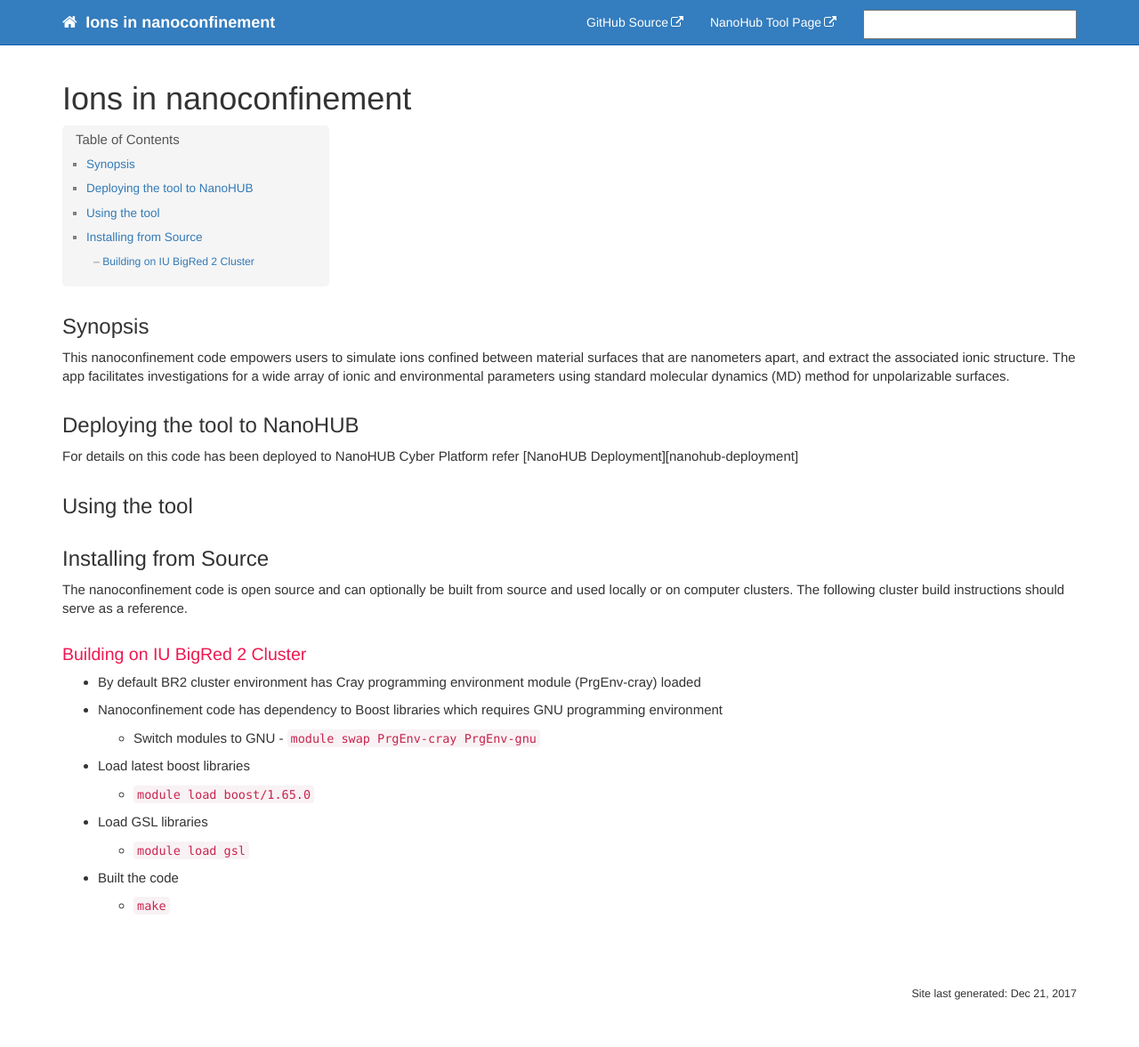
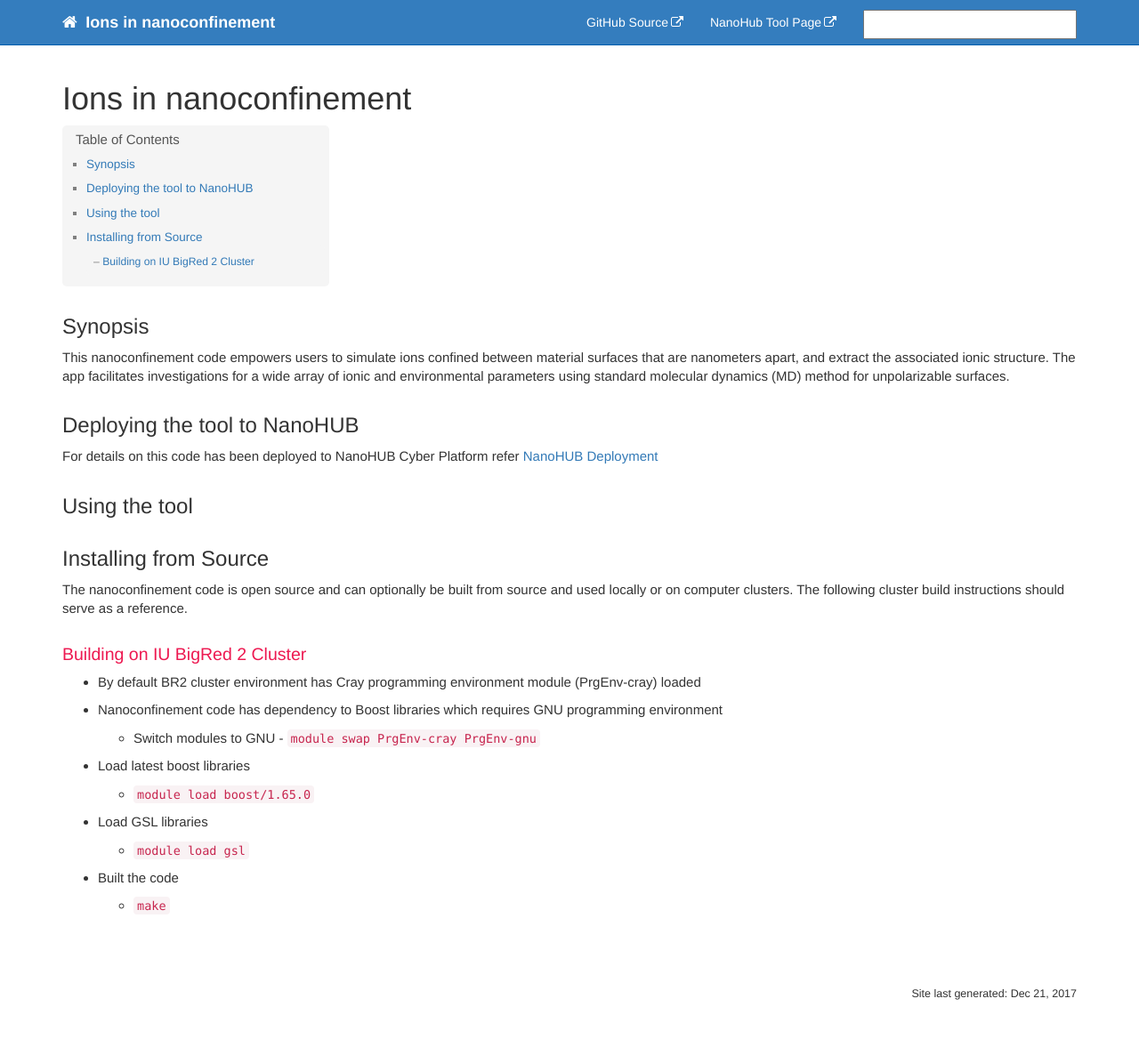
Before and after one commit to softmaterialslab/nanoconfinement-md, a Jekyll site: the page built from docs/index.md, in a window 1280 px wide. Shown: the whole page at 89% size. Built offline with Jekyll 4.4.1, drawn with Linux system fonts in a browser that asks for light colours; nearby versions of some CDN libraries; our own code applies the rules of GitHub Pages for plain Markdown files; comment, search, counter and statistics services are not loaded.

Commit message:
fixing the link

```diff
--- a/docs/index.md
+++ b/docs/index.md
@@ -11,7 +11,7 @@ permalink: index.html
 This nanoconfinement code empowers users to simulate ions confined between material surfaces that are nanometers apart, and extract the associated ionic structure. The app facilitates investigations for a wide array of ionic and environmental parameters using standard molecular dynamics (MD) method for unpolarizable surfaces.
 
 ## Deploying the tool to NanoHUB
-For details on this code has been deployed to NanoHUB Cyber Platform refer [NanoHUB Deployment][nanohub-deployment]
+For details on this code has been deployed to NanoHUB Cyber Platform refer [NanoHUB Deployment](nanohub_deployment)
 
 ## Using the tool
 
```
Also changed, not shown: docs/nanohub_deployment.md (renamed from docs/nanohub-deployment.md).
